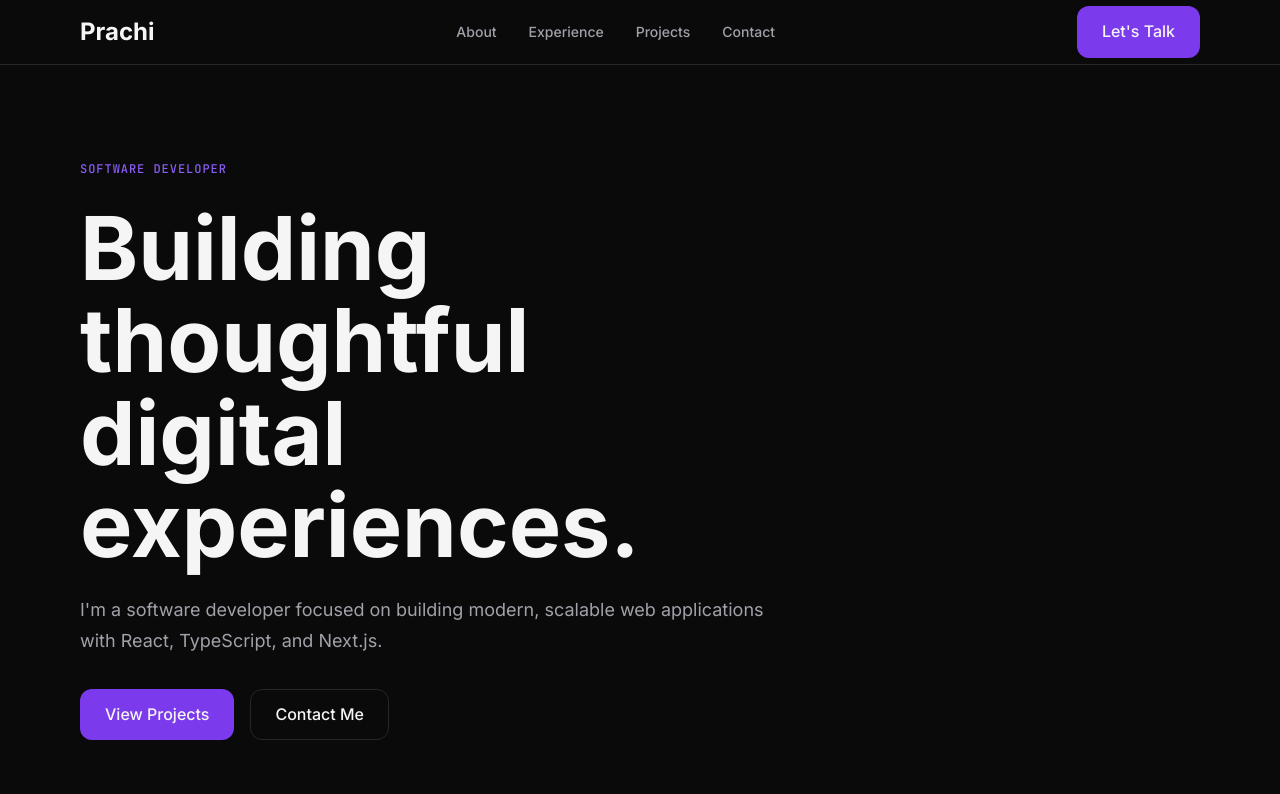
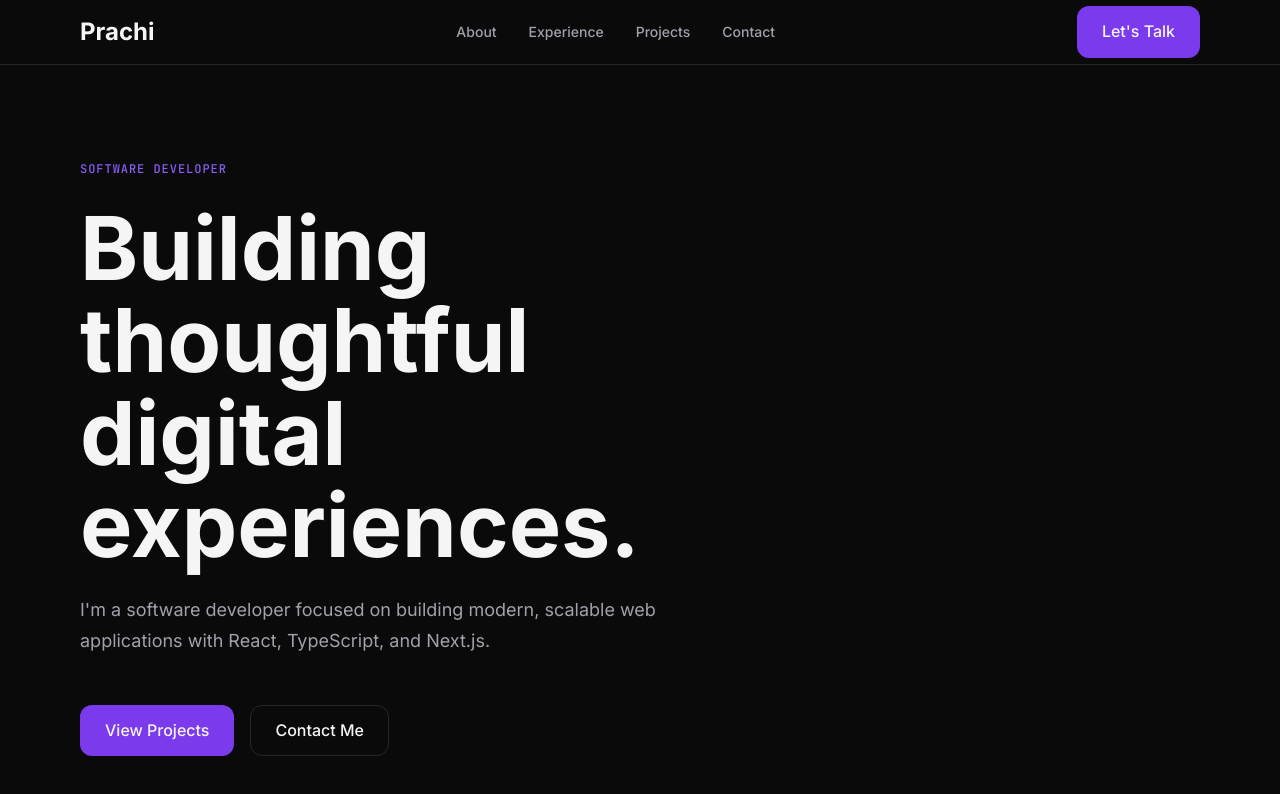
Before and after one commit to Prachi24599/my-portfolio, a React (Vite) app: page / in a window 1280 px wide. Shown: the top 794 px of the page. Built offline with nearby package versions, Linux system fonts and the light colour scheme.

Commit message:
css updated for hero section

```diff
--- a/src/sections/Hero.css
+++ b/src/sections/Hero.css
@@ -9,7 +9,7 @@
 }
 
 .hero__content {
-  max-width: 70ch;
+  max-width: 72ch;
 }
 
 .hero__eyebrow {
@@ -23,11 +23,11 @@
 }
 
 .hero h1 {
-  max-width: 12ch;
+  max-width: 11ch;
 }
 
 .hero__description {
-  max-width: 62ch;
+  max-width: 58ch;
   margin-top: var(--space-6);
   font-size: var(--font-size-large-body);
   line-height: var(--line-height-large-body);
@@ -37,7 +37,7 @@
   display: flex;
   align-items: center;
   gap: var(--space-4);
-  margin-top: var(--space-8);
+  margin-top: var(--space-12);
 }
 
 .hero__actions .button {
```
